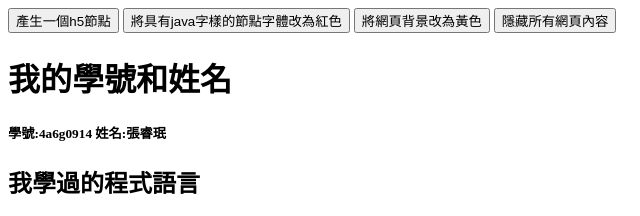
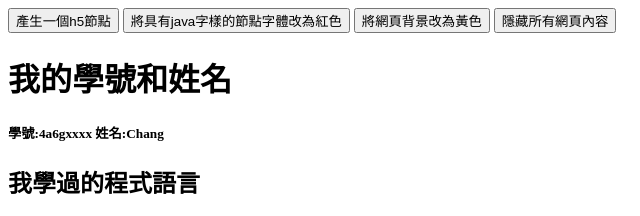
Before and after one commit to cattcat/html-css-js-programs, a plain HTML site: page exam/exam1.html in a window 1280 px wide. Both pictures are taken after a click on the button "產生一個h5節點". Shown: the top 216 px of the page, 0-640 px from the left. Drawn offline with nearby package versions, Linux system fonts and the light colour scheme.

Commit message:
Update exam1.html

```diff
--- a/exam/exam1.html
+++ b/exam/exam1.html
@@ -8,7 +8,7 @@
     <script>
         $(document).ready(function(){
             $("#h5").click(function(){
-            $("#num").text("學號:4a6g0914 姓名:張睿珉");
+            $("#num").text("學號:4a6gxxxx 姓名:Chang");
             });
         });
         $(document).ready(function(){
```
